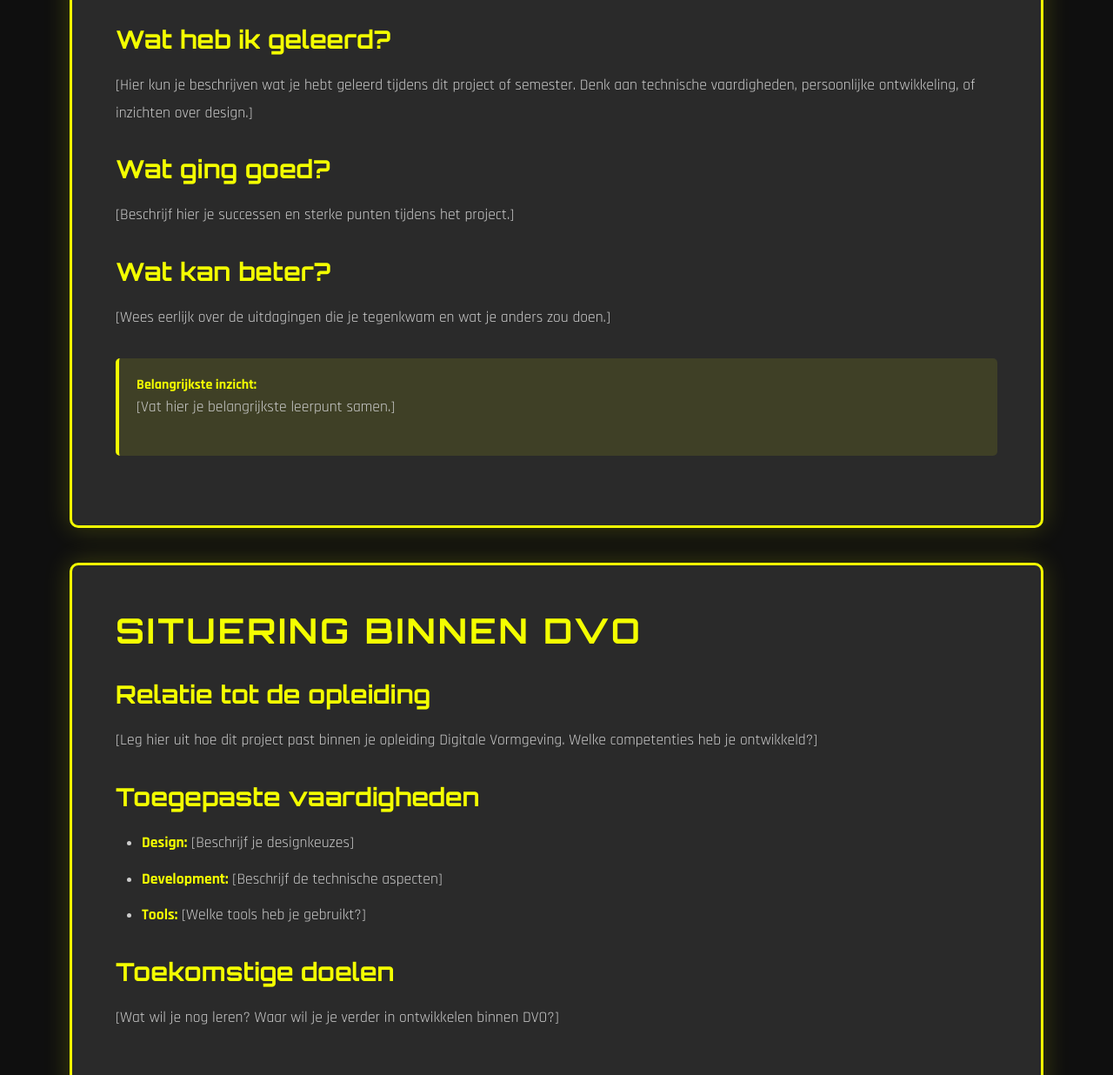
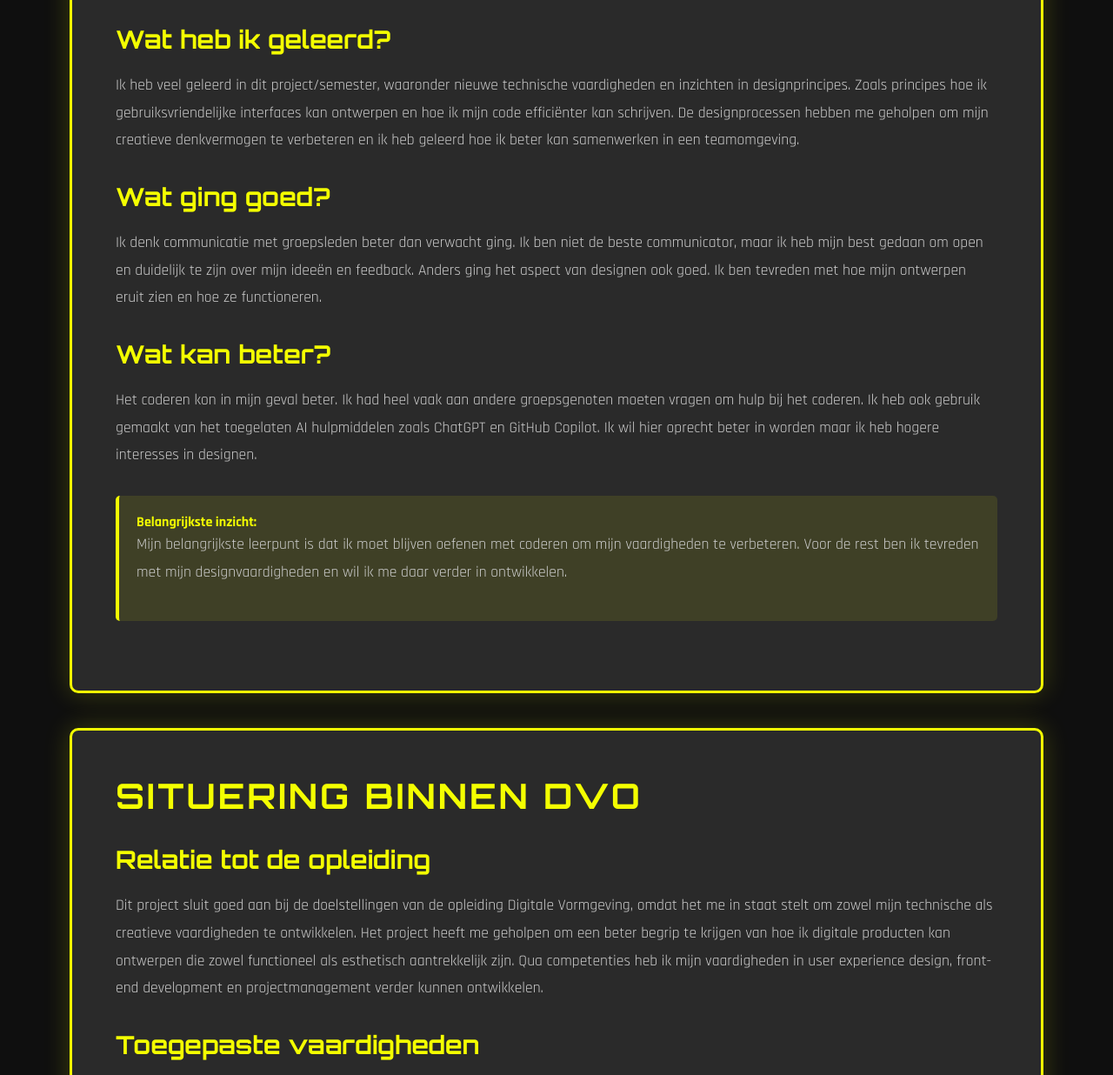
Before and after one commit to webpxl/41dvo1070-werkplekleren-1-portfolio-25-26-grdvo-JenteTriekelsPXL, a plain HTML site: page Portfolio/Portfolio/index.html in a window 1280 px wide. Shown: the part 351-1587 px from the top of the page at 87% size. Drawn offline with Linux system fonts and the light colour scheme.

Commit message:
Portfolio map aangemaakt
teksten aangepast

mappen aanpassingen

finaliseren van reflectie & situering

```diff
--- a/Reflectie.html
+++ b/Portfolio/Portfolio/index.html
@@ -5,7 +5,7 @@
     <meta name="viewport" content="width=device-width, initial-scale=1.0">
     <title>Reflectie & Situering - Triekels Jente</title>
     <link href="https://fonts.googleapis.com/css2?family=Orbitron:wght@400;700;900&family=Rajdhani:wght@300;400;500;600;700&display=swap" rel="stylesheet">
-    <link rel="stylesheet" href="stijl.css">
+    <link rel="stylesheet" href="../stijl.css">
     <style>
         .reflection-container {
             max-width: 1200px;
@@ -128,7 +128,7 @@
 </nav>
 
 <div class="reflection-container">
-    <a href="index.html" class="back-button">
+    <a href="../index.html" class="back-button">
         <svg class="back-icon" viewBox="0 0 24 24">
             <path d="M20 11H7.83l5.59-5.59L12 4l-8 8 8 8 1.41-1.41L7.83 13H20v-2z"/>
         </svg>
@@ -140,23 +140,28 @@
 
         <h3>Wat heb ik geleerd?</h3>
         <p>
-            [Hier kun je beschrijven wat je hebt geleerd tijdens dit project of semester.
-            Denk aan technische vaardigheden, persoonlijke ontwikkeling, of inzichten over design.]
+            Ik heb veel geleerd in dit project/semester, waaronder nieuwe technische vaardigheden en inzichten in designprincipes. Zoals principes hoe ik gebruiksvriendelijke interfaces kan ontwerpen en hoe ik mijn code efficiënter kan schrijven.
+            De designprocessen hebben me geholpen om mijn creatieve denkvermogen te verbeteren en ik heb geleerd hoe ik beter kan samenwerken in een teamomgeving.
         </p>
 
         <h3>Wat ging goed?</h3>
         <p>
-            [Beschrijf hier je successen en sterke punten tijdens het project.]
+            Ik denk communicatie met groepsleden beter dan verwacht ging. Ik ben niet de beste communicator, maar ik heb mijn best gedaan om open en duidelijk te zijn over mijn ideeën en feedback.
+            Anders ging het aspect van designen ook goed. Ik ben tevreden met hoe mijn ontwerpen eruit zien en hoe ze functioneren.
         </p>
 
         <h3>Wat kan beter?</h3>
         <p>
-            [Wees eerlijk over de uitdagingen die je tegenkwam en wat je anders zou doen.]
+            Het coderen kon in mijn geval beter. Ik had heel vaak aan andere groepsgenoten moeten vragen om hulp bij het coderen. Ik heb ook gebruik  gemaakt van het toegelaten AI hulpmiddelen zoals ChatGPT en GitHub Copilot.
+            Ik wil hier oprecht beter in worden maar ik heb hogere interesses in designen.
         </p>
 
         <div class="highlight-box">
             <strong>Belangrijkste inzicht:</strong>
-            <p>[Vat hier je belangrijkste leerpunt samen.]</p>
+            <p>
+                Mijn belangrijkste leerpunt is dat ik moet blijven oefenen met coderen om mijn vaardigheden te verbeteren.
+                Voor de rest ben ik tevreden met mijn designvaardigheden en wil ik me daar verder in ontwikkelen.
+            </p>
         </div>
     </div>
 
@@ -165,26 +170,28 @@
 
         <h3>Relatie tot de opleiding</h3>
         <p>
-            [Leg hier uit hoe dit project past binnen je opleiding Digitale Vormgeving.
-            Welke competenties heb je ontwikkeld?]
+            Dit project sluit goed aan bij de doelstellingen van de opleiding Digitale Vormgeving, omdat het me in staat stelt om zowel mijn technische als creatieve vaardigheden te ontwikkelen.
+            Het project heeft me geholpen om een beter begrip te krijgen van hoe ik digitale producten kan ontwerpen die zowel functioneel als esthetisch aantrekkelijk zijn.
+            Qua competenties heb ik mijn vaardigheden in user experience design, front-end development en projectmanagement verder kunnen ontwikkelen.
         </p>
 
         <h3>Toegepaste vaardigheden</h3>
         <ul>
-            <li><strong>Design:</strong> [Beschrijf je designkeuzes]</li>
-            <li><strong>Development:</strong> [Beschrijf de technische aspecten]</li>
-            <li><strong>Tools:</strong> [Welke tools heb je gebruikt?]</li>
+            <li><strong>Design:</strong> Futuristische cyber stijl met hovers en animerende lichten.</li>
+            <li><strong>Development:</strong> HTML-structuur, Single page scroll, CSS layout technieken, Responsive design, JavaScript functionaliteiten.</li>
+            <li><strong>Tools:</strong> WebStorm, Claude AI, Figma, GitHub Copilot, ChatGPT.</li>
         </ul>
 
         <h3>Toekomstige doelen</h3>
         <p>
-            [Wat wil je nog leren? Waar wil je je verder in ontwikkelen binnen DVO?]
+            Ik wil me verder ontwikkelen in designen, met een focus op user experience en visueel ontwerp.
+            Coderen kan ik lichtelijk verder opnemen in mijn eigen tijd om de technieken te verbeteren, maar mijn passie ligt meer bij het creatieve aspect van digitale vormgeving.
         </p>
     </div>
 </div>
 
 <footer>
-    <a href="index.html" class="footer-button">
+    <a href="../index.html" class="footer-button">
         <svg class="footer-icon" viewBox="0 0 24 24">
             <path d="M20 11H7.83l5.59-5.59L12 4l-8 8 8 8 1.41-1.41L7.83 13H20v-2z"/>
         </svg>
```
Also changed, not shown: Portfolio/index.html (renamed from index.html, +2 -1 lines), Portfolio/Foto's/fcv.jpg (renamed from Foto's/fcv.jpg), Portfolio/javascript.js (renamed from javascript.js), Portfolio/stijl.css (renamed from stijl.css).
